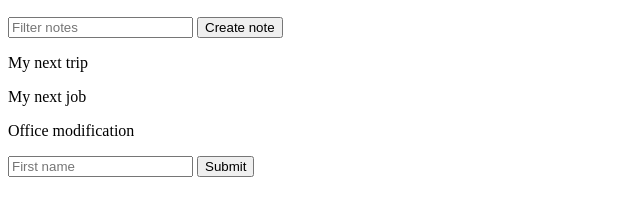
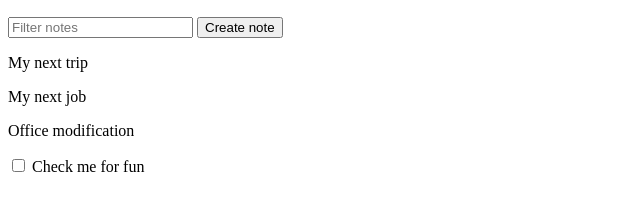
Before and after one commit to sebaslh12/JSCourse, a plain HTML site: page notes-app/index.html in a window 1280 px wide. Shown: the part 110-326 px from the top of the page, without its empty margins (0-640 px from the left). Drawn offline with Linux system fonts and the light colour scheme.

Commit message:
Js in the browser: Checkboxes

```diff
--- a/notes-app/index.html
+++ b/notes-app/index.html
@@ -10,10 +10,9 @@
     <input id="search-text" type="text" placeholder="Filter notes">
     <button id="create-note">Create note</button>
     <div id="notes"></div>
-    <form id="name-form">
-        <input type="text" placeholder="First name" name="firstName">
-        <button>Submit</button>
-    </form>
+    <label>
+        <input type="checkbox" id="for-fun"> Check me for fun
+    </label>
 </body>
 <script type="text/javascript" src="notes-app.js"></script>
 
--- a/notes-app/notes-app.js
+++ b/notes-app/notes-app.js
@@ -40,11 +40,15 @@ document.querySelector('#search-text').addEventListener('input', function (e) {
     renderNotes(notes, filters)
 })
 
-document.querySelector('#name-form').addEventListener('submit', function(e){
+document.querySelector('#for-fun').addEventListener('change', function(e){
+    console.log(e.target.checked)
+})
+
+/* document.querySelector('#name-form').addEventListener('submit', function(e){
     e.preventDefault()
     // Form fields can be accesed by their name, all form elements are inside the form's elements property
     console.log(e.target.elements.firstName.value)
-})
+}) */
 
 /* document.querySelector('#remove-all').addEventListener('click', function (e) {
     document.querySelectorAll('.note').forEach((note) => {
```
Also changed, not shown: todo-app/index.html (+4 -0 lines), todo-app/todo-app.js (+8 -12 lines).
